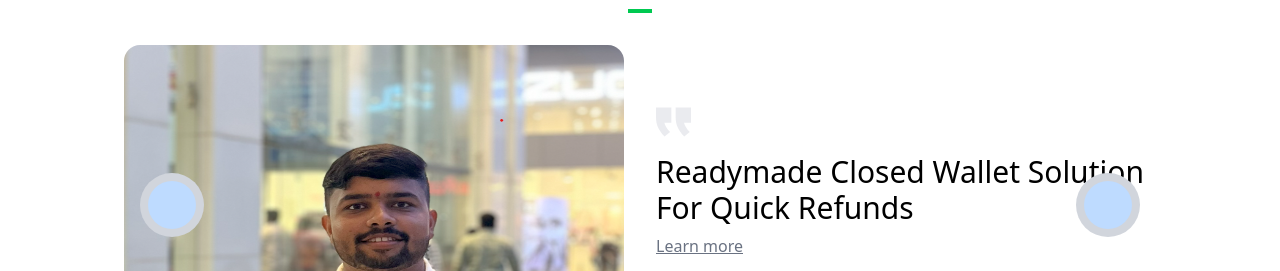
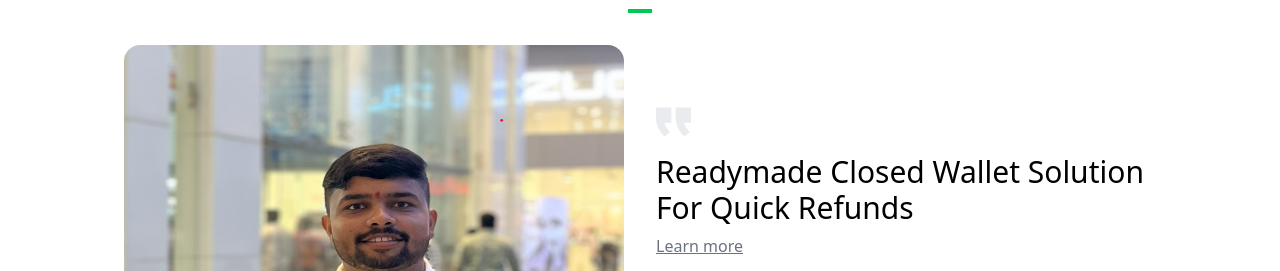
Before and after one commit to ameypatil2820/Razorpay-, a website built with Vite: page index.html in a window 1280 px wide. Shown: the part 6346-6617 px from the top of the page. Built offline with nearby package versions, Linux system fonts and the light colour scheme.

Commit message:
button updated

```diff
--- a/index.html
+++ b/index.html
@@ -817,21 +817,6 @@
         />
       </div>
     </div>
-
-    <!-- Experience Buttons -->
-    <div class="hidden md:block">
-      <button
-        class="h-16 w-16 bg-gray-300 rounded-full absolute flex justify-center items-center right-10 top-1/2 -translate-y-1/2"
-      >
-        <div class="h-12 w-12 bg-blue-200 rounded-full"></div>
-      </button>
-
-      <button
-        class="h-16 w-16 bg-gray-300 rounded-full absolute flex justify-center items-center left-10 top-1/2 -translate-y-1/2"
-      >
-        <div class="h-12 w-12 bg-blue-200 rounded-full"></div>
-      </button>
-    </div>
   </div>
 </section>
 
```
